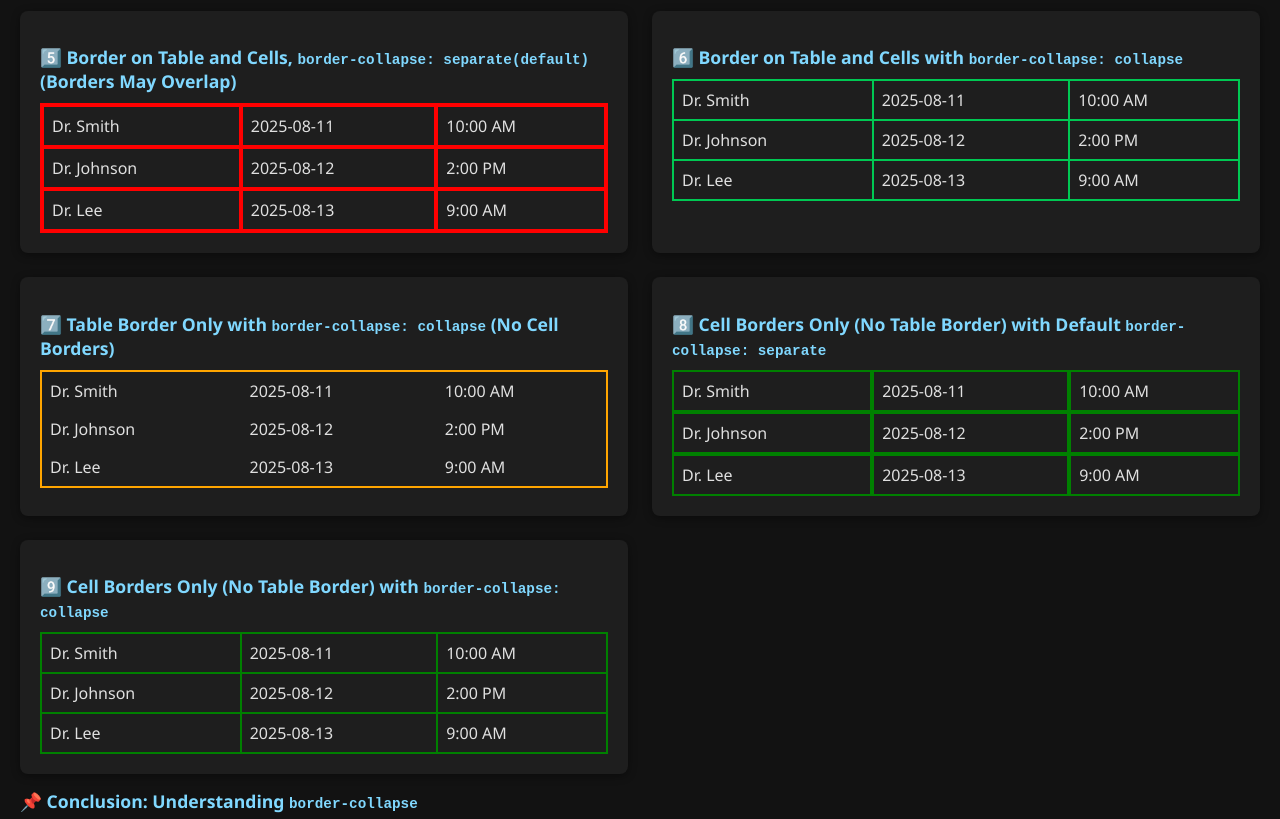
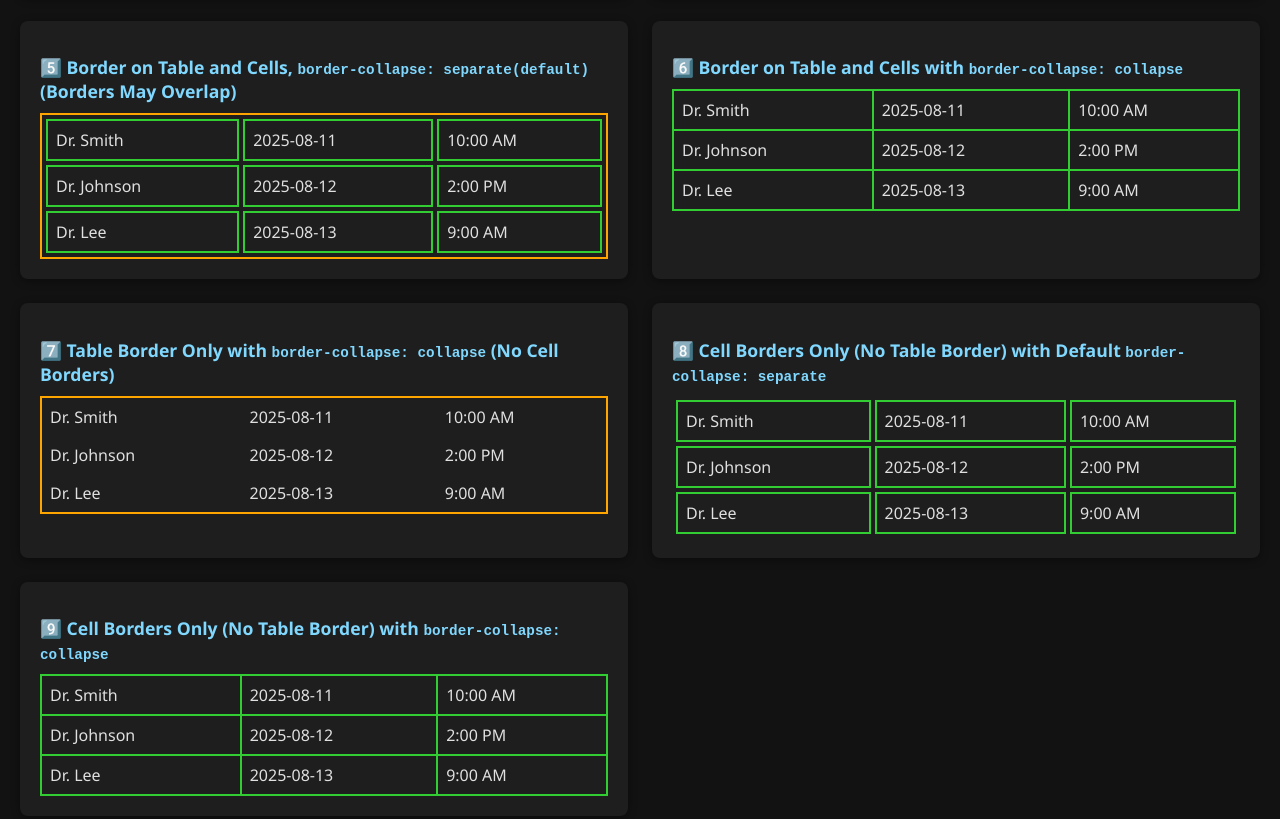
Before and after one commit to amirkhan5656/border-collapse, a plain HTML site: page index.html in a window 1280 px wide. Shown: the part 785-1604 px from the top of the page. Drawn offline with Linux system fonts and the light colour scheme.

Commit message:
third commit

```diff
--- a/index.html
+++ b/index.html
@@ -37,7 +37,6 @@
     gap: 24px;
   }
 
-  /* For larger screens, show 2 per row */
   @media (min-width: 768px) {
     .case-container {
       grid-template-columns: 1fr 1fr;
@@ -59,7 +58,7 @@
   table {
     margin-top: 10px;
     width: 100%;
-    border-spacing: 0;
+    border-spacing: 4px; /* <-- Added spacing to show borders better in separate mode */
   }
 
   td {
@@ -67,34 +66,56 @@
     text-align: left;
   }
 
-  /* Border styles */
+  /* Base collapse class */
   .collapse-only {
     border-collapse: collapse;
+    border-spacing: 0; /* Remove spacing when collapsed */
   }
 
+  /* Table border only (orange) */
   .table-border {
     border: 2px solid orange;
   }
 
+  /* Cell border only (green) */
   .cell-border td {
-    border: 2px solid green;
+    border: 2px solid limegreen;
   }
 
+  /* Table and cell borders with separate (may overlap) */
   .full-border {
-    border: 2px solid red;
+    border: 2px solid orange;
   }
 
   .full-border td {
-    border: 2px solid red;
+    border: 2px solid limegreen;
   }
 
+  /* Table and cell borders with collapse */
   .full-border-collapse {
-    border: 2px solid #00c853;
+    border: 2px solid orange;
     border-collapse: collapse;
+    border-spacing: 0;
   }
 
   .full-border-collapse td {
-    border: 2px solid #00c853;
+    border: 2px solid limegreen;
+  }
+
+  /* Collapsed table border only */
+  .table-border.collapse-only {
+    border-collapse: collapse;
+    border-spacing: 0;
+  }
+
+  /* Collapsed cell border only */
+  .cell-border.collapse-only {
+    border-collapse: collapse;
+    border-spacing: 0;
+  }
+
+  .cell-border.collapse-only td {
+    border: 2px solid limegreen;
   }
 
   /* Responsive font size for small screens */
@@ -105,6 +126,8 @@
   }
 </style>
 
+
+
 </head>
 <body>
 
@@ -114,7 +137,6 @@
   <ul>
     <li>This page shows how <code>border</code> and <code>border-collapse</code> affect HTML tables.</li>
     <li>We use the same doctor appointment data in each example.</li>
-    <li>Dark mode is enabled by default for better readability.</li>
     <li>Each case highlights a different combination of border and collapse.</li>
   </ul>
 
```
